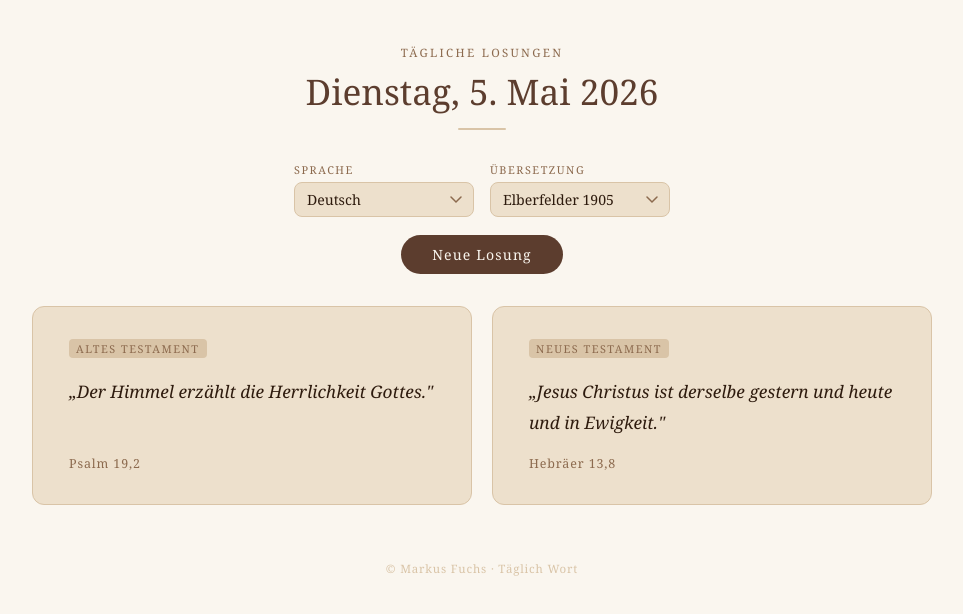
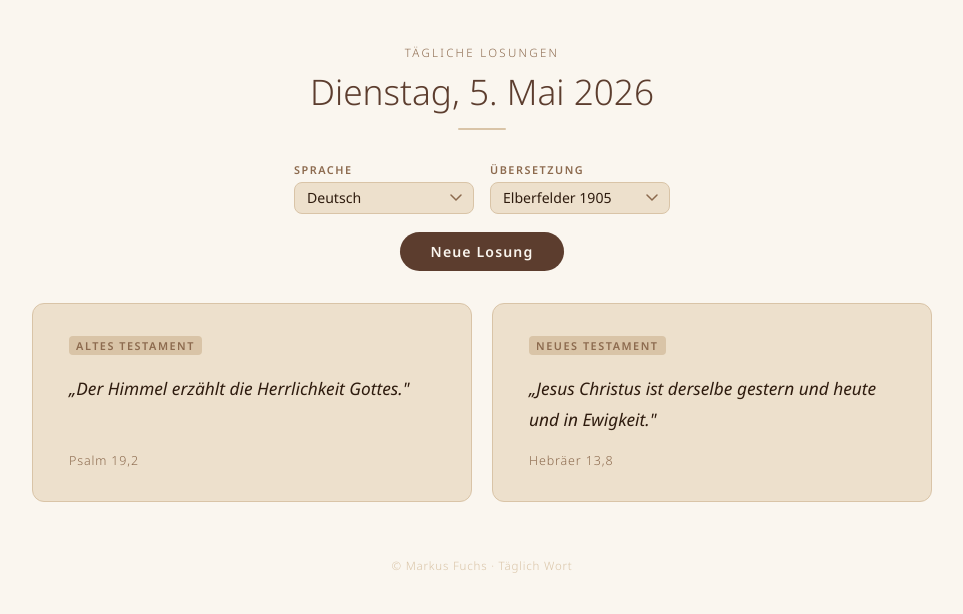
Before and after one commit to Foxiaus1961/T-gliches-Bibelwort-von-Markus-Fuchs, a plain HTML site: page index.html in a window 1280 px wide. Shown: the whole page, without its empty margins (158-1121 px from the left). Drawn offline with Linux system fonts and the light colour scheme.

Commit message:
Apply typographic weight hierarchy (Noto Sans)
Three-tier weight system for visual balance:
- 300 Light: site label, date h1, verse reference, loading text, footer
- 400 Regular: verse body text, form inputs
- 600 SemiBold: form labels, verse tag badges, CTA button

Co-Authored-By: Claude Sonnet 4.6 <noreply@anthropic.com>

```diff
--- a/assets/css/main.css
+++ b/assets/css/main.css
@@ -25,7 +25,7 @@
 html { scroll-behavior: smooth; }
 
 body {
-  font-family: 'Georgia', 'Times New Roman', serif;
+  font-family: 'Noto Sans', sans-serif;
   background-color: var(--cream);
   color: var(--ink);
   min-height: 100vh;
@@ -44,6 +44,7 @@ header {
 .site-label {
   display: inline-block;
   font-size: 0.72rem;
+  font-weight: 300;           /* light — recedes, sets context */
   letter-spacing: 0.2em;
   text-transform: uppercase;
   color: var(--mocha);
@@ -52,7 +53,7 @@ header {
 
 header h1 {
   font-size: clamp(1.5rem, 3.5vw, 2.2rem);
-  font-weight: normal;
+  font-weight: 300;           /* light — large size carries the visual weight */
   color: var(--espresso);
   line-height: 1.2;
 }
@@ -95,14 +96,16 @@ header h1 {
 
 .selector-label {
   font-size: 0.68rem;
+  font-weight: 600;           /* semibold — small text needs weight to read clearly */
   letter-spacing: 0.14em;
   text-transform: uppercase;
   color: var(--mocha);
 }
 
 .selector-input {
-  font-family: 'Georgia', serif;
+  font-family: 'Noto Sans', sans-serif;
   font-size: 0.88rem;
+  font-weight: 400;           /* regular — user-selected value, neutral */
   color: var(--ink);
   background: var(--parchment);
   border: 1px solid var(--sand);
@@ -127,8 +130,9 @@ header h1 {
 /* ── Randomise button ── */
 .btn-new {
   padding: 0.7em 2.2em;
-  font-family: 'Georgia', serif;
+  font-family: 'Noto Sans', sans-serif;
   font-size: 0.88rem;
+  font-weight: 600;           /* semibold — CTA must stand out */
   letter-spacing: 0.08em;
   color: var(--cream);
   background: var(--espresso);
@@ -173,6 +177,7 @@ header h1 {
 .verse-tag {
   display: inline-block;
   font-size: 0.68rem;
+  font-weight: 600;           /* semibold — badge at small size needs weight */
   letter-spacing: 0.14em;
   text-transform: uppercase;
   color: var(--mocha);
@@ -185,6 +190,7 @@ header h1 {
 
 .verse-text {
   font-size: 1.08rem;
+  font-weight: 400;           /* regular — primary reading content */
   line-height: 1.8;
   color: var(--ink);
   font-style: italic;
@@ -194,6 +200,7 @@ header h1 {
 .verse-ref {
   margin-top: 1.1rem;
   font-size: 0.78rem;
+  font-weight: 300;           /* light — caption-level, should recede */
   letter-spacing: 0.07em;
   color: var(--mocha);
   font-style: normal;
@@ -203,6 +210,7 @@ header h1 {
 .loading {
   grid-column: 1 / -1;
   font-size: 0.95rem;
+  font-weight: 300;           /* light — transient state, visually soft */
   color: var(--mocha);
   padding: 2rem 0;
   text-align: center;
@@ -213,6 +221,7 @@ header h1 {
 footer {
   margin-top: 3.5rem;
   font-size: 0.72rem;
+  font-weight: 300;           /* light — lowest hierarchy on the page */
   color: var(--sand);
   letter-spacing: 0.07em;
   text-align: center;
--- a/index.html
+++ b/index.html
@@ -4,6 +4,9 @@
   <meta charset="UTF-8" />
   <meta name="viewport" content="width=device-width, initial-scale=1.0" />
   <title>Tägliche Losungen</title>
+  <link rel="preconnect" href="https://fonts.googleapis.com" />
+  <link rel="preconnect" href="https://fonts.gstatic.com" crossorigin />
+  <link href="https://fonts.googleapis.com/css2?family=Noto+Sans:ital,wght@0,300;0,400;0,600;1,400&display=swap" rel="stylesheet" />
   <link rel="stylesheet" href="assets/css/main.css" />
 </head>
 <body>
```
